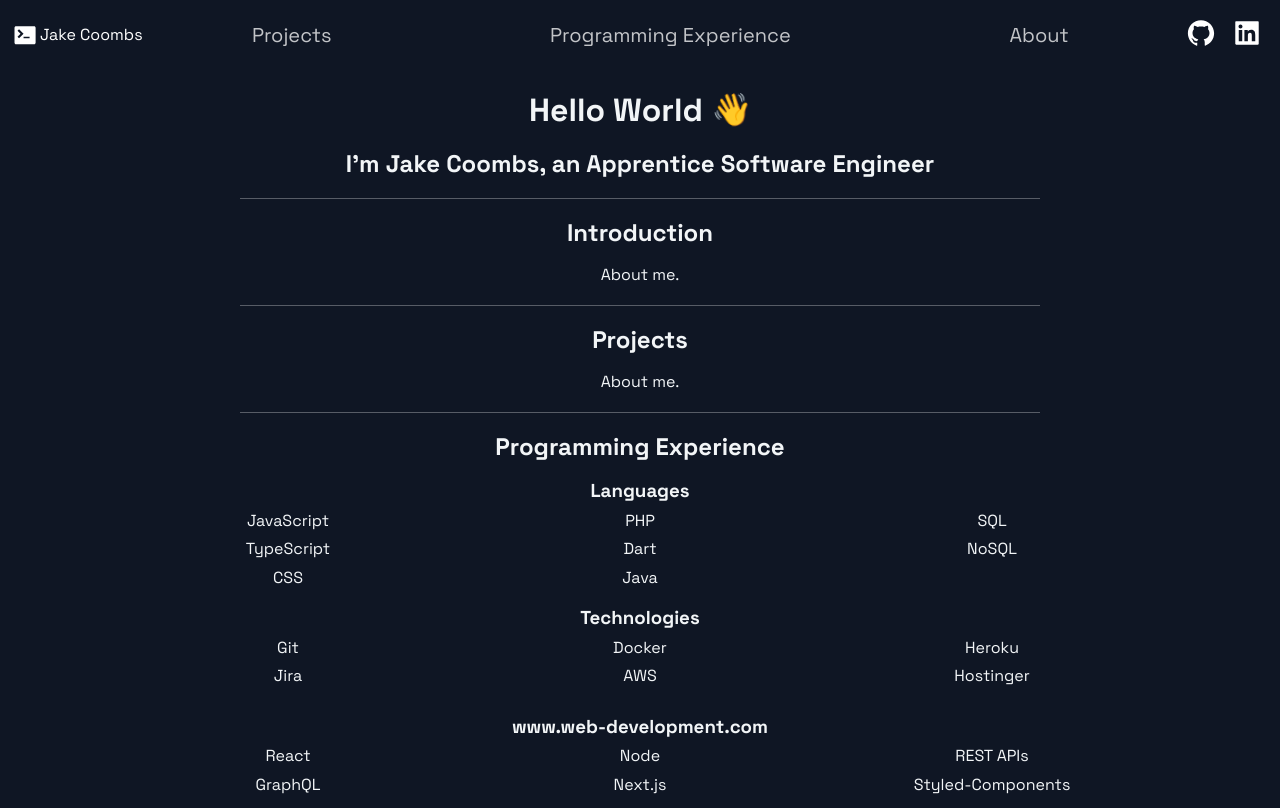
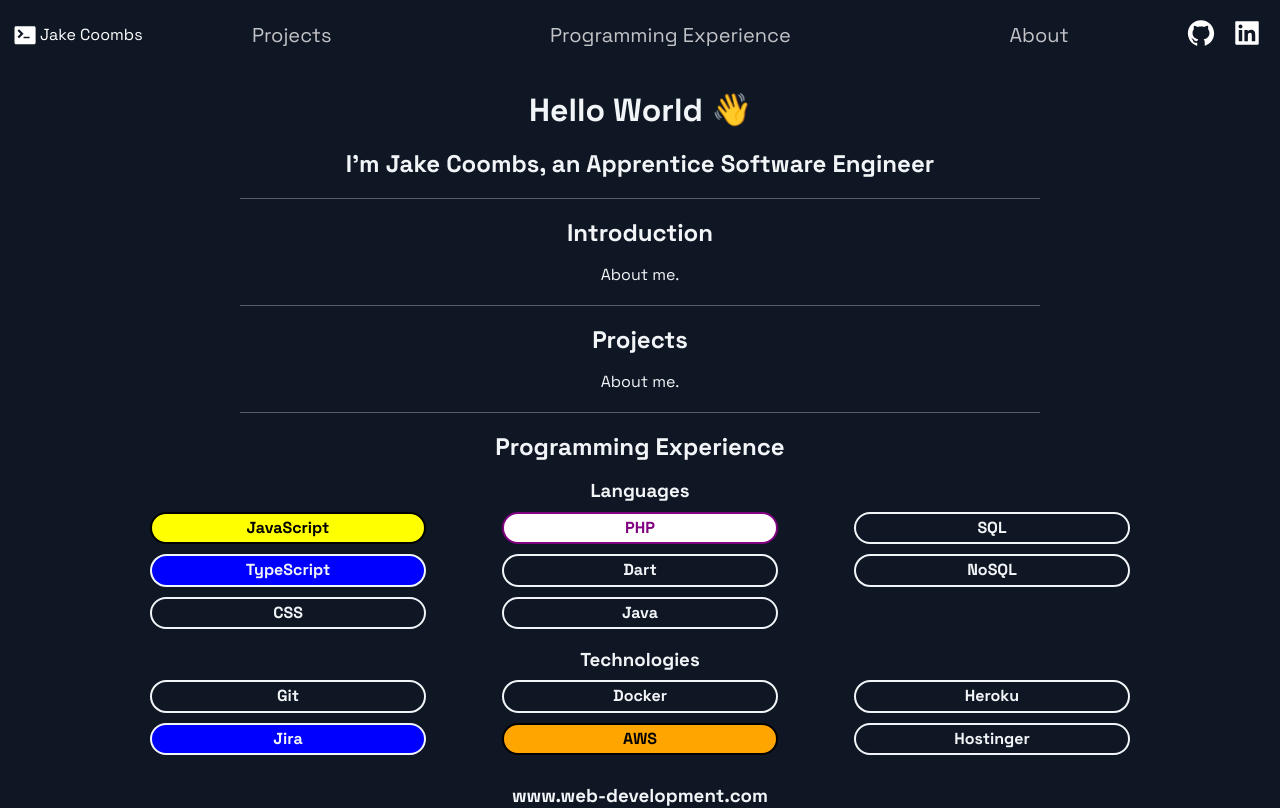
Before and after one commit to jakecoombs/personal-portfolio, a Next.js app: page / in a window 1280 px wide. Shown: the top 808 px of the page. Built offline with nearby package versions, Linux system fonts and the light colour scheme.

Commit message:
Color code technologies and styling

```diff
--- a/src/components/molecules/ColumnList.tsx
+++ b/src/components/molecules/ColumnList.tsx
@@ -1,9 +1,14 @@
-import { ReactNode } from "react";
 import styled from "styled-components";
 
 interface IProps {
   heading?: string;
-  items: Array<ReactNode>;
+  items: Array<IColumnListItem>;
+}
+
+export interface IColumnListItem {
+  text: string;
+  backgroundColor?: string;
+  color?: string;
 }
 
 export const ColumnList = ({ heading, items }: IProps) => {
@@ -12,7 +17,13 @@ export const ColumnList = ({ heading, items }: IProps) => {
       {heading && <ListHeader>{heading}</ListHeader>}
       <StyledList>
         {items.map((item, index) => (
-          <Item key={`${item}_${index}`}>{item}</Item>
+          <Item
+            key={`${item}_${index}`}
+            $fg={item.color}
+            $bg={item.backgroundColor}
+          >
+            {item.text}
+          </Item>
         ))}
       </StyledList>
     </ListContainer>
@@ -38,6 +49,15 @@ const ListHeader = styled.h3`
   margin-bottom: 1rem;
 `;
 
-const Item = styled.li`
+const Item = styled.li<{ $bg?: string; $fg?: string }>`
   margin-bottom: 1rem;
+  border-radius: 20px;
+  padding: 5px 0;
+  margin-left: 30px;
+  margin-right: 30px;
+  font-weight: bold;
+  border: 2px solid;
+
+  ${({ $bg }) => `background-color: ${$bg}`};
+  ${({ $fg }) => `color: ${$fg}`};
 `;
--- a/src/components/organisms/Technologies/Technologies.tsx
+++ b/src/components/organisms/Technologies/Technologies.tsx
@@ -1,34 +1,44 @@
 import React from "react";
-import { ColumnList } from "../../molecules/ColumnList";
+import { ColumnList, IColumnListItem } from "../../molecules/ColumnList";
 import { SectionLayout } from "../../molecules/SectionLayout";
 
 export const Technologies = () => {
   //todo: onHover fill up bar to show how much experience
-  //todo: Color code languages and technologies for better identification
   //todo: fetch from API
-  const languages = [
-    "JavaScript",
-    "TypeScript",
-    "CSS",
-    "PHP",
-    "Dart",
-    "Java",
-    "SQL",
-    "NoSQL",
+  const languages: IColumnListItem[] = [
+    { text: "JavaScript", backgroundColor: "yellow", color: "black" },
+    { text: "TypeScript", backgroundColor: "blue" },
+    { text: "CSS" },
+    { text: "PHP", backgroundColor: "white", color: "purple" },
+    { text: "Dart" },
+    { text: "Java" },
+    { text: "SQL" },
+    { text: "NoSQL" },
   ];
 
-  const tech = ["Git", "Jira", "Docker", "AWS", "Heroku", "Hostinger"];
-
-  const web = [
-    "React",
-    "GraphQL",
-    "Node",
-    "Next.js",
-    "REST APIs",
-    "Styled-Components",
+  const tech: IColumnListItem[] = [
+    { text: "Git" },
+    { text: "Jira", backgroundColor: "blue" },
+    { text: "Docker" },
+    { text: "AWS", backgroundColor: "orange", color: "black" },
+    { text: "Heroku" },
+    { text: "Hostinger" },
   ];
 
-  const mobile = ["Flutter", "Android Studio", "XCode"];
+  const web: IColumnListItem[] = [
+    { text: "React", color: "blue" },
+    { text: "GraphQL" },
+    { text: "Node", color: "green" },
+    { text: "Next.js" },
+    { text: "REST APIs" },
+    { text: "Styled-Components" },
+  ];
+
+  const mobile: IColumnListItem[] = [
+    { text: "Flutter", color: "blue" },
+    { text: "Android Studio", color: "green" },
+    { text: "XCode" },
+  ];
 
   return (
     <SectionLayout id="tech" header="Programming Experience">
```
